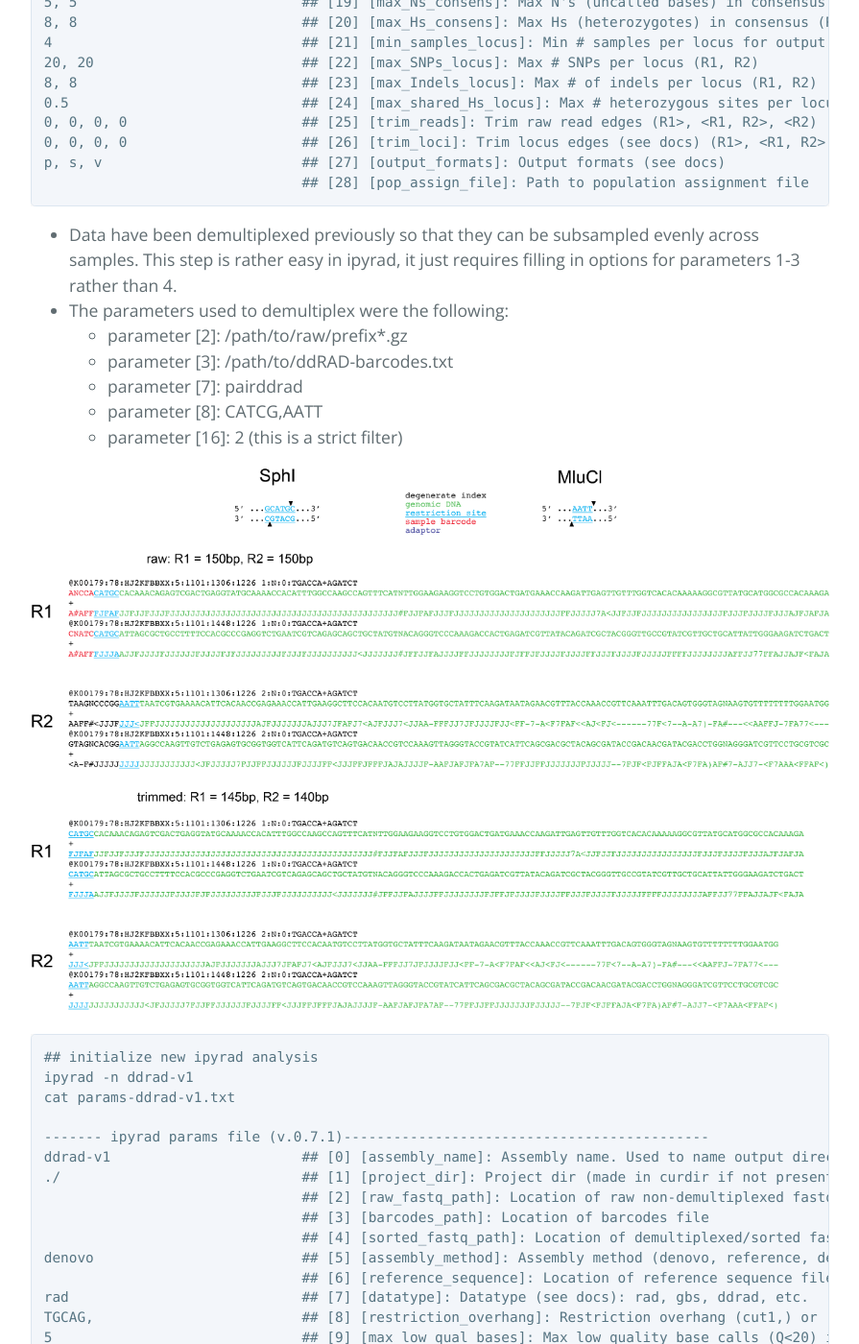
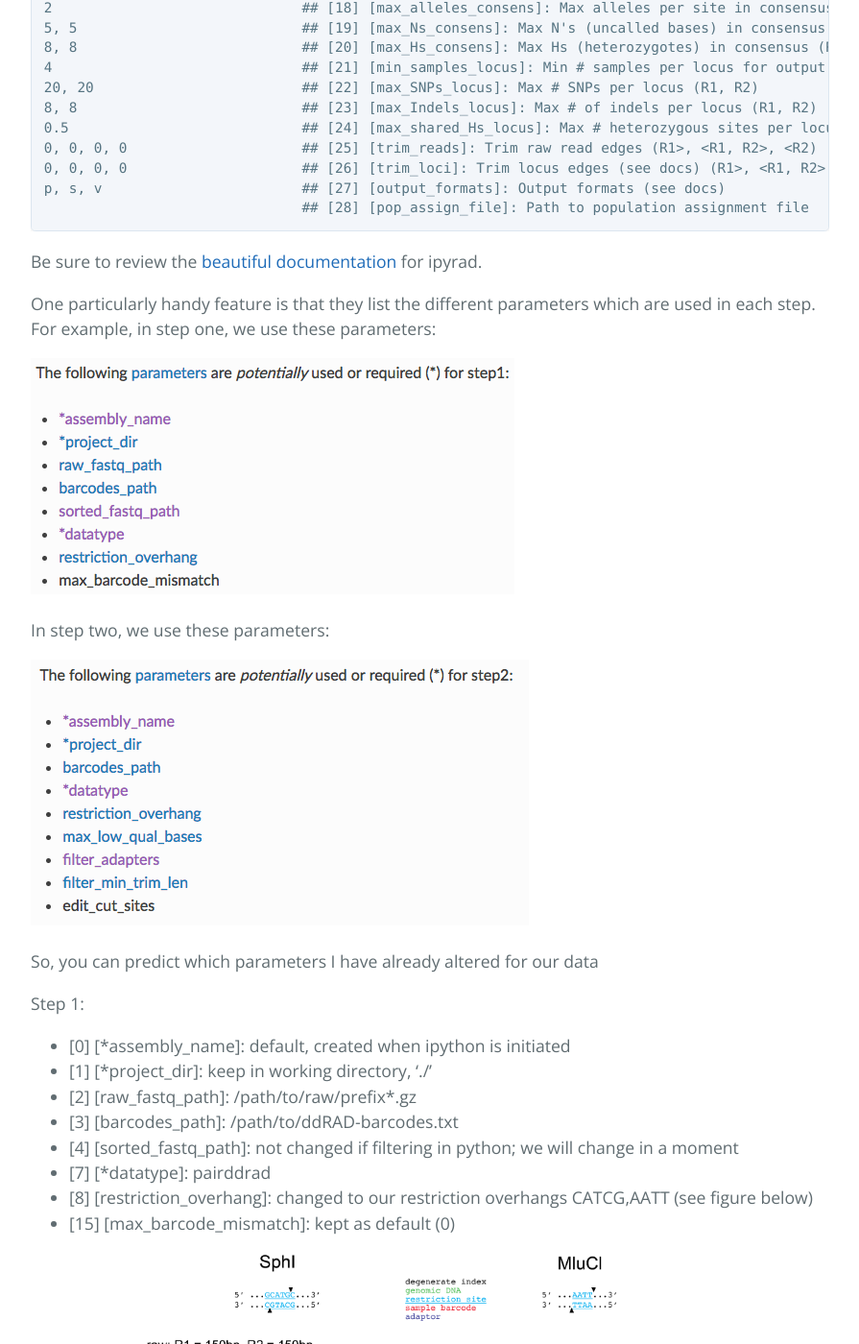
Before and after one commit to rdtarvin/RADseq_Quito_2017, a Jekyll site: the page built from _posts/2017-08-02-afternoon-ddRAD-pyrad.md, in a window 1280 px wide and 1400 px high, scrolled down 1258 px. Shown: the whole window at 96% size, without its empty margins (192-1087 px from the left). Built offline with Jekyll 4.4.1, drawn with Linux system fonts in a browser that asks for light colours; some of the changed text lies outside the part shown.

Commit message:
updated ddRAD tutorial

````diff
--- a/_posts/2017-08-02-afternoon-ddRAD-pyrad.md
+++ b/_posts/2017-08-02-afternoon-ddRAD-pyrad.md
@@ -14,7 +14,7 @@ ddRAD on ipyrad
 ===
 
 These data are part of a pilot project comparing ddRAD and 2bRAD data (**do NOT distribute**).<br>
-There are twelve samples from three genera, with at least two individuals sampled per genus.<br><br>
+There are twelve samples from three genera, with at least two individuals sampled per genus, and two technical replicates.<br><br>
 
 Download data
 ```
@@ -23,6 +23,7 @@ wget xxx
 
 Step 1. Demultiplex in ```ipyrad``` [done]
 ---
+
 ```
 ## initialize new ipyrad analysis
 ipyrad -n ddrad-v1
@@ -60,6 +61,32 @@ p, s, v                        ## [27] [output_formats]: Output formats (see doc
                                ## [28] [pop_assign_file]: Path to population assignment file
 ```
 
+Be sure to review the [beautiful documentation](http://ipyrad.readthedocs.io/outline.html) for ipyrad.
+
+One particularly handy feature is that they list the different parameters which are used in each step.
+For example, in step one, we use these parameters:
+
+![](https://github.com/rdtarvin/RADseq_Quito_2017/blob/master/images/ipyrad_step1-variables.png?raw=true)
+
+In step two, we use these parameters:
+
+![](https://github.com/rdtarvin/RADseq_Quito_2017/blob/master/images/ipyrad_step2-variables.png?raw=true)
+
+So, you can predict which parameters I have already altered for our data
+
+Step 1:
+- [0] [*assembly_name]: default, created when ipython is initiated
+- [1] [*project_dir]: keep in working directory, './'
+- [2] [raw_fastq_path]: /path/to/raw/prefix*.gz
+- [3] [barcodes_path]: /path/to/ddRAD-barcodes.txt
+- [4] [sorted_fastq_path]: not changed if filtering in python; we will change in a moment
+- [7] [*datatype]: pairddrad
+- [8] [restriction_overhang]: changed to our restriction overhangs CATCG,AATT (see figure below)
+- [15] [max_barcode_mismatch]: kept as default (0)
+
+![](https://github.com/rdtarvin/RADseq_Quito_2017/blob/master/images/ddRAD-read.png?raw=true)
+
+
 
 * Data have been demultiplexed previously so that they can be subsampled evenly across samples. This step is rather easy in ipyrad, it just requires filling in options for parameters 1-3 rather than 4.
 * The parameters used to demultiplex were the following:
@@ -69,9 +96,8 @@ p, s, v                        ## [27] [output_formats]: Output formats (see doc
 	- parameter [8]: CATCG,AATT
 	- parameter [16]: 2 (this is a strict filter)
 
-![](https://github.com/rdtarvin/RADseq_Quito_2017/blob/master/images/ddRAD-read.png?raw=true)
 
-
+- [5] [assembly_method]: denovo
 
 
 ```
````
Also changed, not shown: _posts/2017-08-02-afternoon-2bRAD-pyrad.md (+8 -8 lines), images/ipyrad_step1-variables.png (added), images/ipyrad_step2-variables.png (added).
